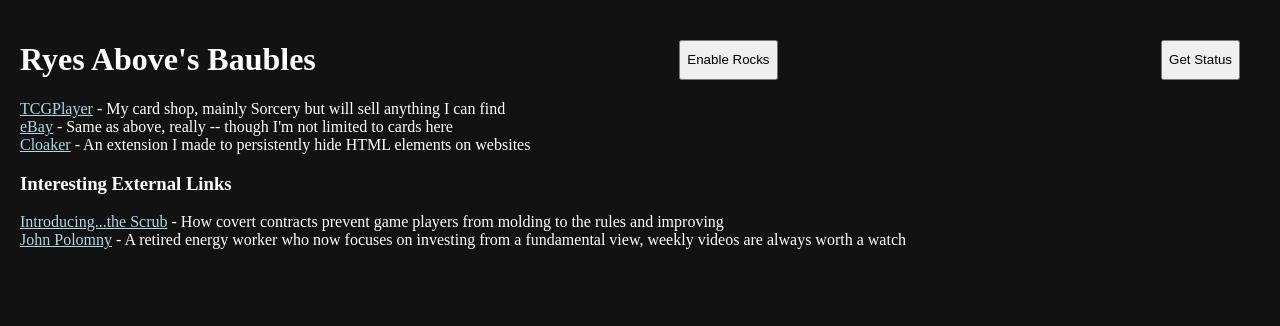
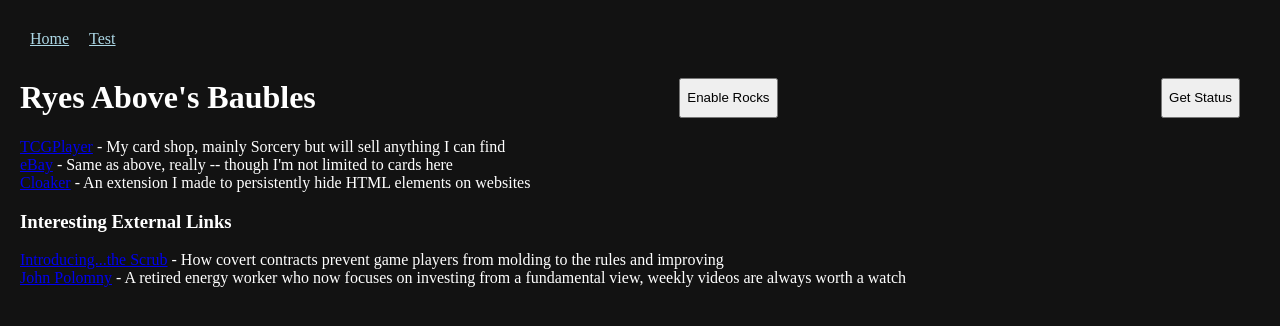
Before and after one commit to ryebr3ad/ryes.rocks, an Angular app: page / in a window 1280 px wide. Shown: the top 326 px of the page. Built offline with nearby package versions, Linux system fonts and the light colour scheme; no server answers.

Commit message:
Add routing

```diff
--- a/src/app/app.html
+++ b/src/app/app.html
@@ -1,32 +1,15 @@
+<header>
+  <a routerLink="/">Home</a>
+  <a routerLink="/test">Test</a>
+</header>
 <main id="content">
   <div id="header">
     <h1>Ryes Above's Baubles</h1>
     <button id="rockButton" (click)="triggerRocks($event)">Enable Rocks</button>
     <button id="status" (click)="getStatus($event)">Get Status</button>
   </div>
-  <div>
-    <a target="_blank" href="https://www.tcgplayer.com/search/all/product?seller=aedae180&view=grid">TCGPlayer</a>
-    - My card shop, mainly Sorcery but will sell anything I can find
-  </div>
-  <div>
-    <a target="_blank" href="https://www.ebay.com/usr/ryes_above">eBay</a>
-    - Same as above, really -- though I'm not limited to cards here
-  </div>
-  <div>
-    <a target="_blank" href="https://addons.mozilla.org/en-US/firefox/addon/cloaker/">Cloaker</a>
-    - An extension I made to persistently hide HTML elements on websites
-  </div>
 
-  <h3>Interesting External Links</h3>
-  <div>
-    <a target="_blank" href="https://www.sirlin.net/ptw-book/introducingthe-scrub">Introducing...the Scrub</a>
-    - How covert contracts prevent game players from molding to the rules and improving
-  </div>
-  <div>
-    <a target="_blank" href="https://www.youtube.com/@ActionableIntelligenceAlert">John Polomny</a>
-    - A retired energy worker who now focuses on investing from a fundamental view, weekly videos are always worth a
-    watch
-  </div>
+  <router-outlet></router-outlet>
 
   <div id="toast-container"></div>
 </main>
--- a/src/app/app.routes.ts
+++ b/src/app/app.routes.ts
@@ -1,3 +1,14 @@
-import { Routes } from '@angular/router';
+import { Route, Routes } from '@angular/router';
+import { Home } from './home/home';
+import { Test } from './test/test';
 
-export const routes: Routes = [];
+export const routes: Routes = [
+  {
+    path: '',
+    component: Home,
+  },
+  {
+    path: 'test',
+    component: Test,
+  },
+];
--- a/src/app/app.scss
+++ b/src/app/app.scss
@@ -1,3 +1,12 @@
+header {
+  display: flex;
+  justify-content: left;
+
+  a {
+    margin: 10px;
+  }
+}
+
 div {
   width: fit-content;
 }
--- a/src/app/app.ts
+++ b/src/app/app.ts
@@ -1,9 +1,12 @@
 import { HttpClient } from '@angular/common/http';
-import { Component, HostListener, OnInit } from '@angular/core';
+import { Component, HostListener } from '@angular/core';
+import { RouterLink, RouterOutlet } from '@angular/router';
 import { io, Socket } from 'socket.io-client';
 
 @Component({
   selector: 'app-root',
+  standalone: true,
+  imports: [RouterLink, RouterOutlet],
   templateUrl: './app.html',
   styleUrl: './app.scss',
 })
--- /dev/null
+++ b/src/app/home/home.html
@@ -0,0 +1,23 @@
+<div>
+    <a target="_blank" href="https://www.tcgplayer.com/search/all/product?seller=aedae180&view=grid">TCGPlayer</a>
+    - My card shop, mainly Sorcery but will sell anything I can find
+</div>
+<div>
+    <a target="_blank" href="https://www.ebay.com/usr/ryes_above">eBay</a>
+    - Same as above, really -- though I'm not limited to cards here
+</div>
+<div>
+    <a target="_blank" href="https://addons.mozilla.org/en-US/firefox/addon/cloaker/">Cloaker</a>
+    - An extension I made to persistently hide HTML elements on websites
+</div>
+
+<h3>Interesting External Links</h3>
+<div>
+    <a target="_blank" href="https://www.sirlin.net/ptw-book/introducingthe-scrub">Introducing...the Scrub</a>
+    - How covert contracts prevent game players from molding to the rules and improving
+</div>
+<div>
+    <a target="_blank" href="https://www.youtube.com/@ActionableIntelligenceAlert">John Polomny</a>
+    - A retired energy worker who now focuses on investing from a fundamental view, weekly videos are always worth a
+    watch
+</div>
--- /dev/null
+++ b/src/app/home/home.ts
@@ -0,0 +1,8 @@
+import { Component } from '@angular/core';
+
+@Component({
+  selector: 'app-home',
+  templateUrl: './home.html',
+  styleUrl: './home.scss',
+})
+export class Home {}
--- /dev/null
+++ b/src/app/test/test.html
@@ -0,0 +1 @@
+<h1>TEST</h1>
--- /dev/null
+++ b/src/app/test/test.ts
@@ -0,0 +1,8 @@
+import { Component } from '@angular/core';
+
+@Component({
+  selector: 'app-test',
+  templateUrl: './test.html',
+  styleUrl: './test.scss',
+})
+export class Test {}
--- a/src/server.ts
+++ b/src/server.ts
@@ -41,9 +41,7 @@ app.use(
 app.use((req, res, next) => {
   angularApp
     .handle(req)
-    .then((response) =>
-      response ? writeResponseToNodeResponse(response, res) : next(),
-    )
+    .then((response) => (response ? writeResponseToNodeResponse(response, res) : next()))
     .catch(next);
 });
 
```
Also changed, not shown: src/app/home/home.scss (added), src/app/test/test.scss (added).
